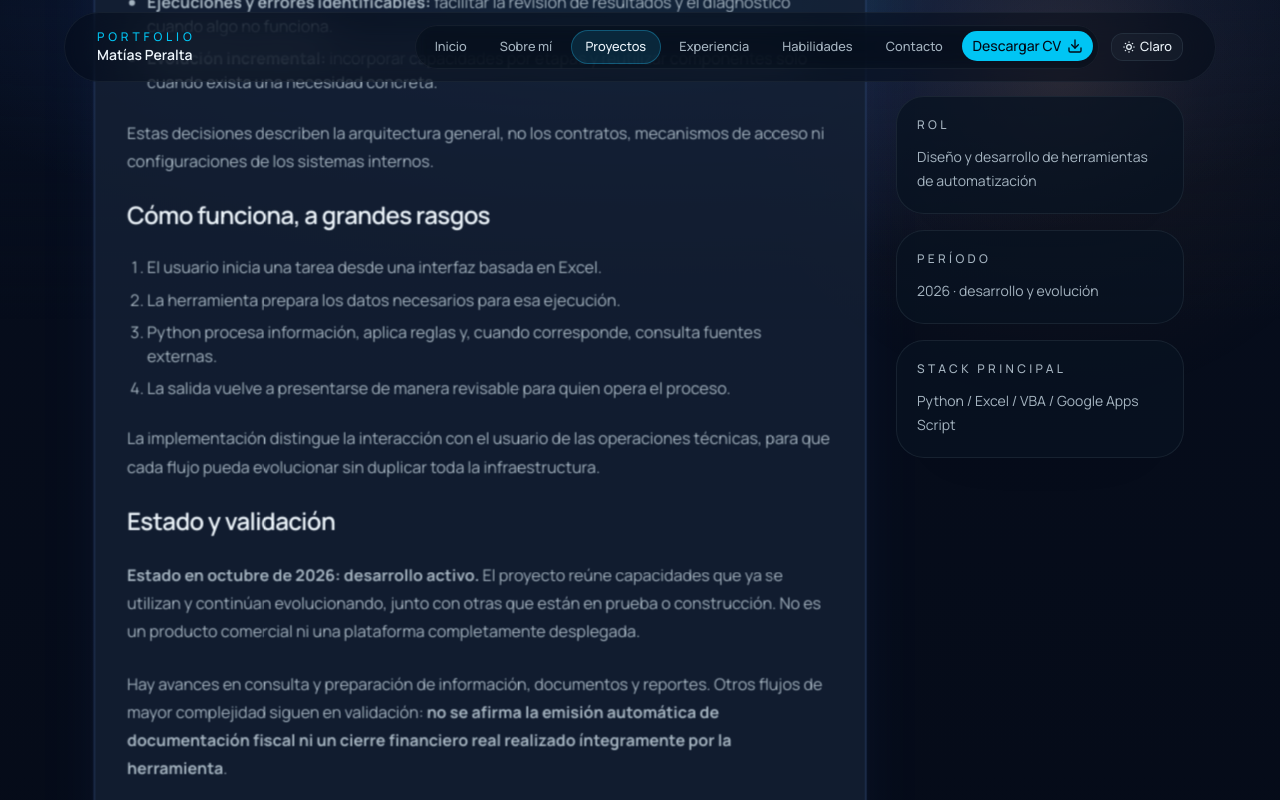
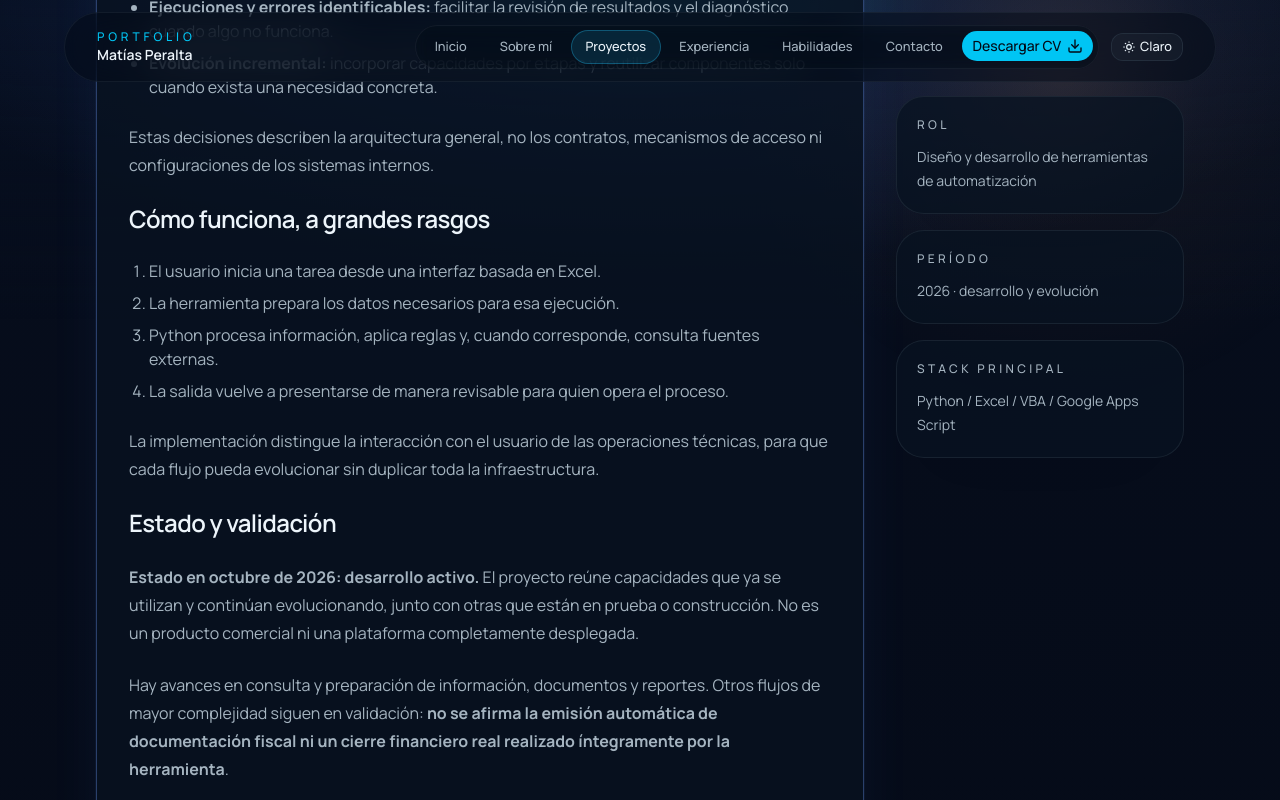
Before and after one commit to Zibete/Portfolio, a Next.js app: page /projects/finance-toolkit in a window 1280 px wide. In both pictures the pointer is over the element 480 px from the left and 1831 px from the top of the page. Shown: the part 1431-2231 px from the top of the page. Built offline with nearby package versions, Linux system fonts and the light colour scheme; no server answers.

Commit message:
fix(ui): keep card text crisp with shadow-only hover elevation

```diff
--- a/src/app/globals.css
+++ b/src/app/globals.css
@@ -225,10 +225,8 @@
   .interactive-card {
     position: relative;
     transition:
-      transform 220ms ease,
       border-color 220ms ease,
-      box-shadow 260ms ease,
-      background-color 220ms ease;
+      box-shadow 260ms ease;
   }
 
   .interactive-card-subtle {
@@ -362,16 +360,17 @@
     }
 
     .interactive-card:hover {
-      background-color: rgb(253 254 255 / 0.9);
-      transform: translate3d(0, -3px, 0) scale(1.006);
-      border-color: rgb(84 139 255 / 0.2);
-      box-shadow: 0 30px 90px -60px rgb(84 139 255 / 0.24);
+      border-color: rgb(84 139 255 / 0.28);
+      box-shadow:
+        0 22px 64px -45px rgb(84 139 255 / 0.24),
+        0 0 0 1px rgb(84 139 255 / 0.06);
     }
 
     .dark .interactive-card:hover {
-      background-color: rgb(21 32 52 / 0.85);
-      border-color: rgb(112 159 255 / 0.28);
-      box-shadow: 0 32px 96px -60px rgb(84 139 255 / 0.28);
+      border-color: rgb(112 159 255 / 0.34);
+      box-shadow:
+        0 26px 82px -54px rgb(84 139 255 / 0.31),
+        0 0 0 1px rgb(112 159 255 / 0.06);
     }
 
     .nav-pill:hover {
@@ -417,16 +416,17 @@
     }
 
     .interactive-card:hover {
-      background-color: rgb(253 254 255 / 0.9);
-      transform: translate3d(0, -3px, 0) scale(1.006);
-      border-color: rgb(84 139 255 / 0.2);
-      box-shadow: 0 30px 90px -60px rgb(84 139 255 / 0.24);
+      border-color: rgb(84 139 255 / 0.28);
+      box-shadow:
+        0 22px 64px -45px rgb(84 139 255 / 0.24),
+        0 0 0 1px rgb(84 139 255 / 0.06);
     }
 
     .dark .interactive-card:hover {
-      background-color: rgb(21 32 52 / 0.85);
-      border-color: rgb(112 159 255 / 0.28);
-      box-shadow: 0 32px 96px -60px rgb(84 139 255 / 0.28);
+      border-color: rgb(112 159 255 / 0.34);
+      box-shadow:
+        0 26px 82px -54px rgb(84 139 255 / 0.31),
+        0 0 0 1px rgb(112 159 255 / 0.06);
     }
 
     .interactive-card,
```
